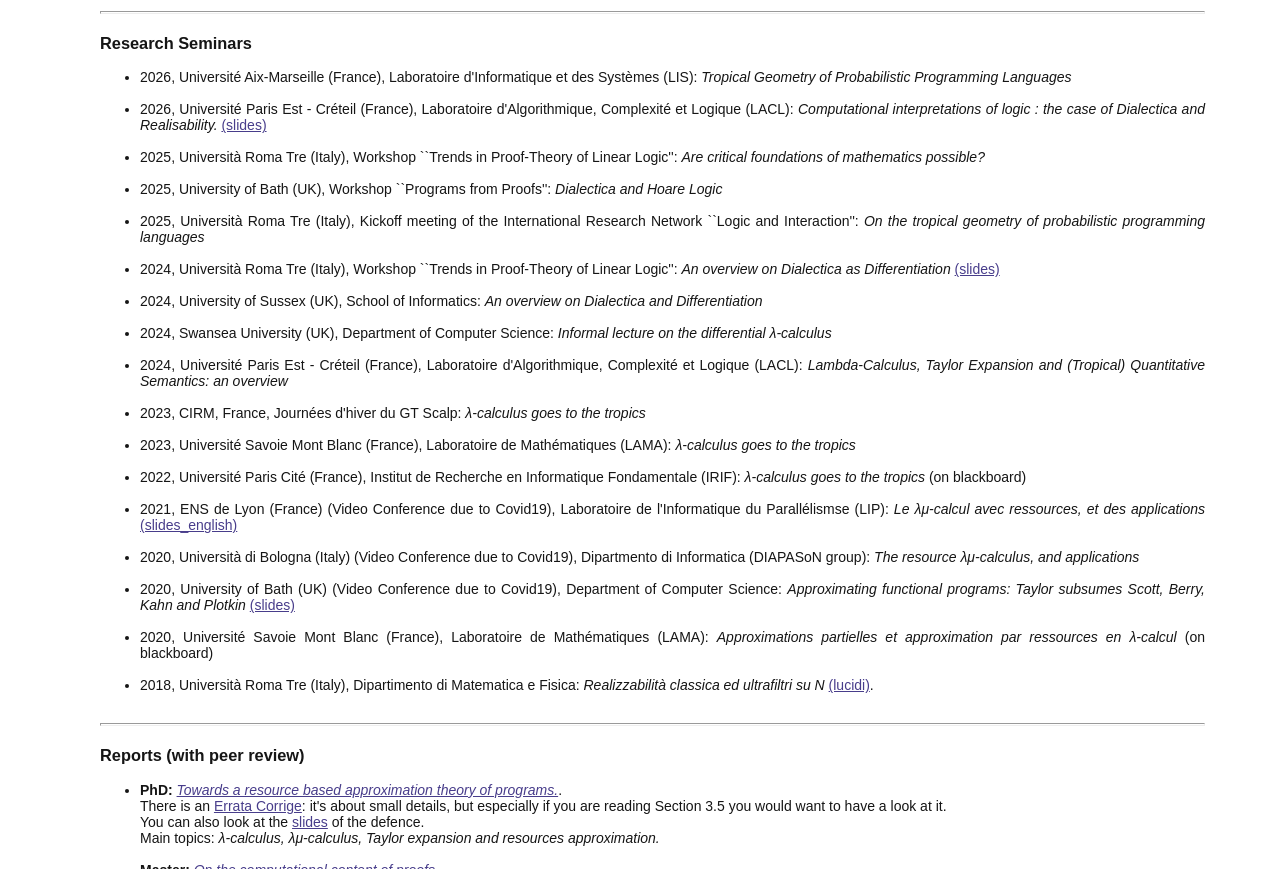
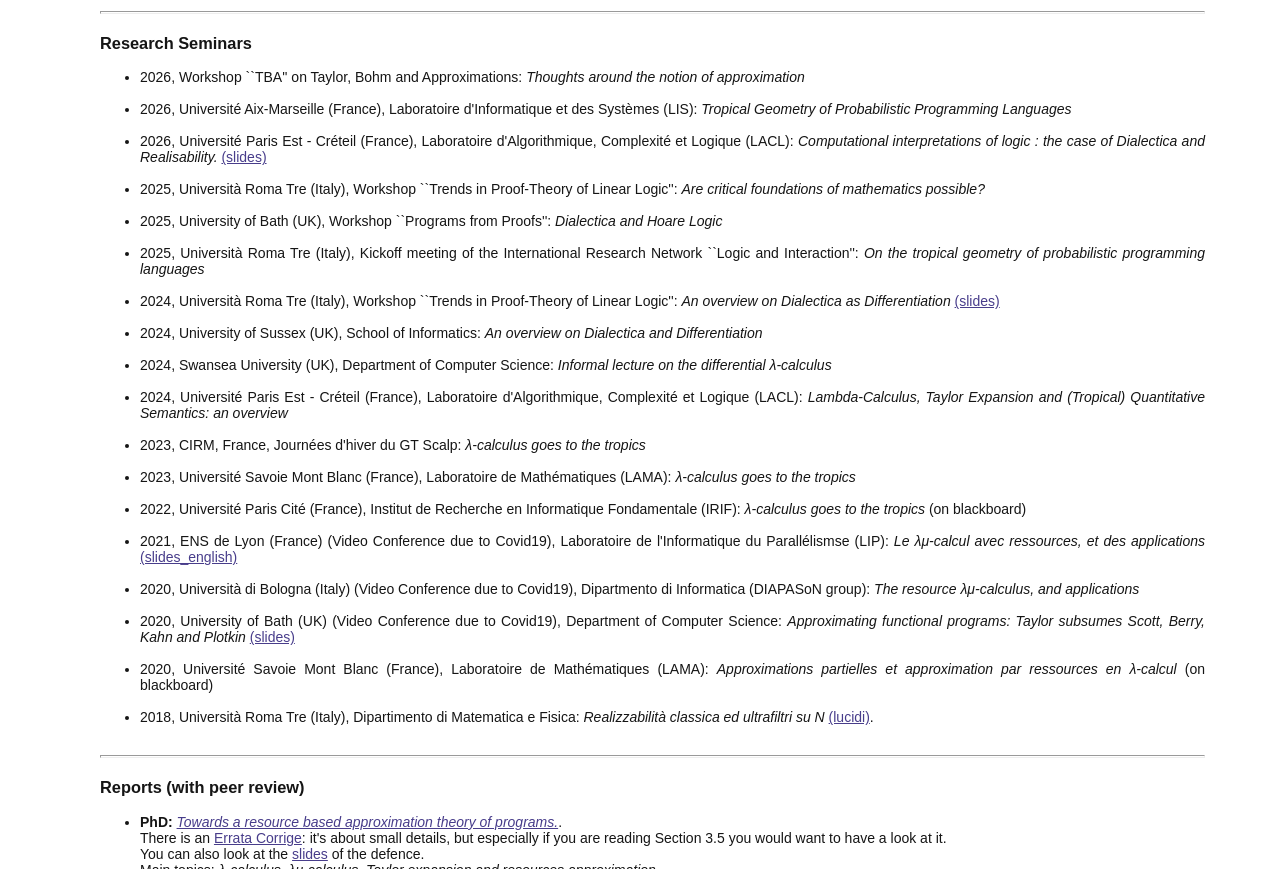
Before and after one commit to davidebarbarossa12/davidebarbarossa12.github.io, a plain HTML site: page research.html in a window 1280 px wide. Shown: the part 1933-2802 px from the top of the page. Drawn offline with Linux system fonts and the light colour scheme.

Commit message:
Update research.html

```diff
--- a/research.html
+++ b/research.html
@@ -184,6 +184,7 @@ More specifically, I am usually thinking about the following <!--<a href="https:
 <p>
 <h3>Research Seminars</h3>
 <ul>
+	<li>2026, Workshop ``TBA'' on Taylor, Bohm and Approximations: <i>Thoughts around the notion of approximation</i></li><br>
 	<li>2026, Universit&eacute; Aix-Marseille (France), Laboratoire d'Informatique et des Syst&egrave;mes (LIS): <i>Tropical Geometry of Probabilistic Programming Languages</i></li><br>
 	<li>2026, Universit&eacute; Paris Est - Cr&eacute;teil (France), Laboratoire d'Algorithmique, Complexit&eacute; et Logique (LACL): <i>Computational interpretations of logic : the case of Dialectica and Realisability.</i> <a href="./seminars/lacl26.pdf">(slides)</a></li><br>
 	<li>2025, Università Roma Tre (Italy), Workshop ``Trends in Proof-Theory of Linear Logic'': <i>Are critical foundations of mathematics possible?</i></li><br>
```
